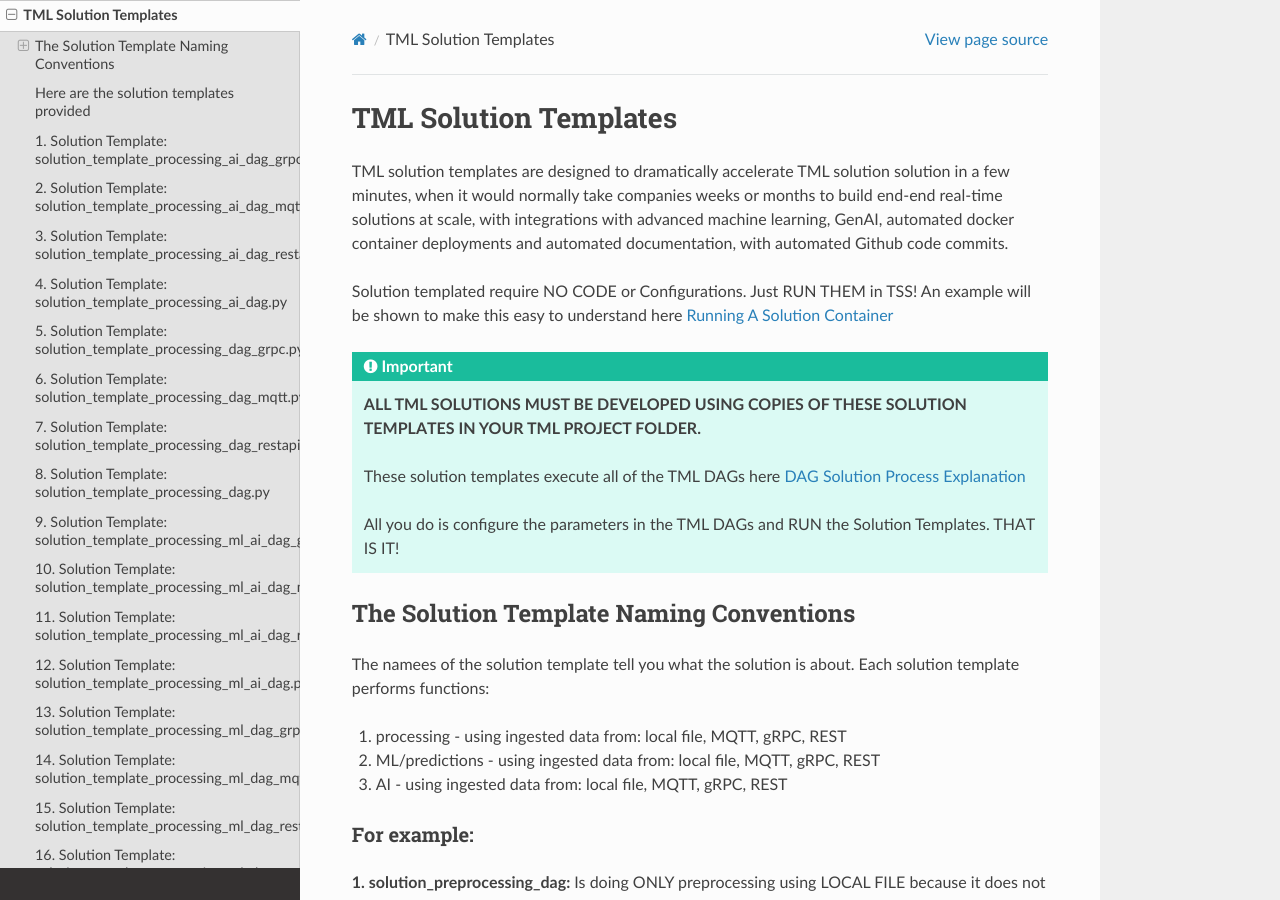
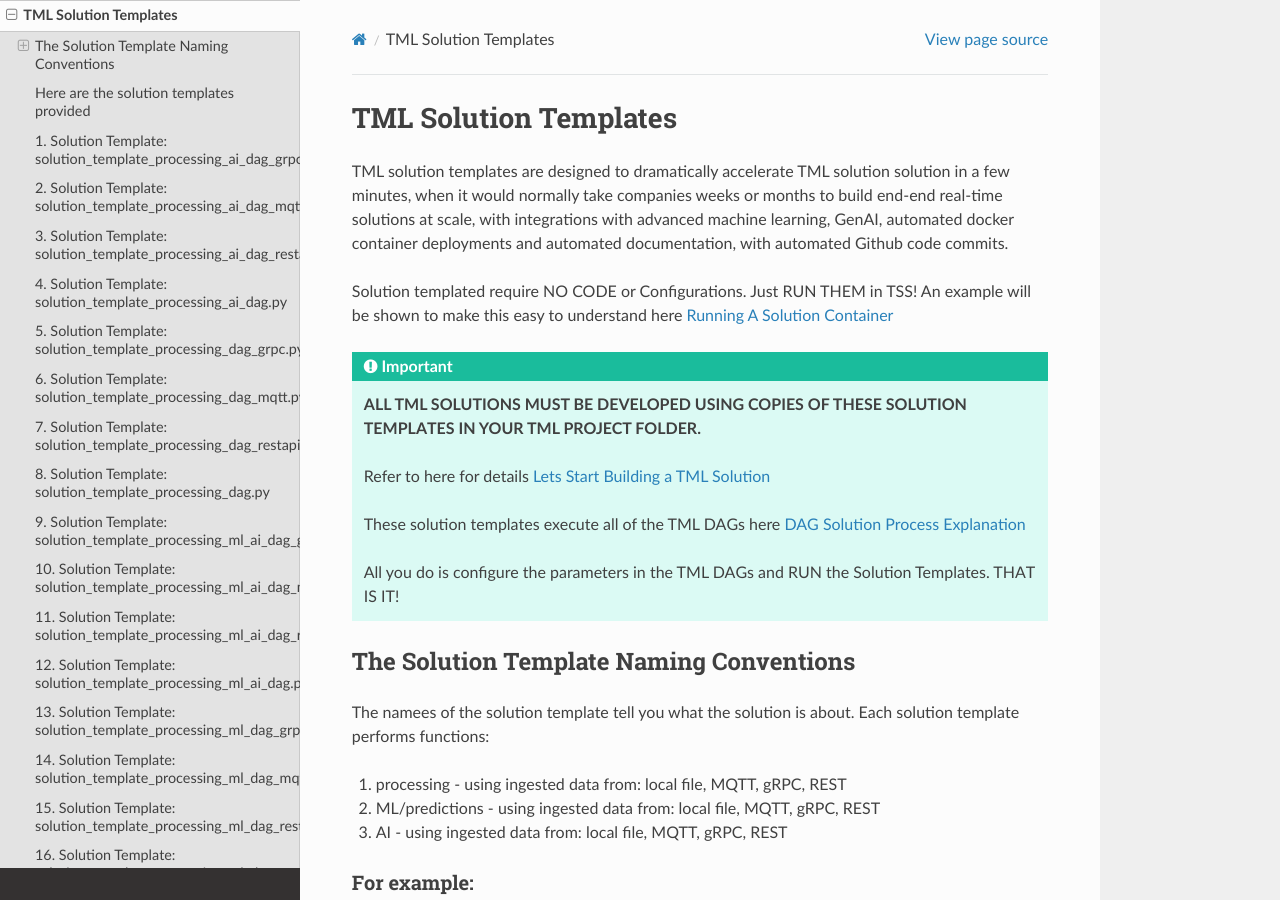
Before and after one commit to smaurice101/readthedocs, a Sphinx documentation site: the page built from docs/source/solutions.rst, in a window 1280 px wide and 900 px high. Built offline with Sphinx 7.4.7 and the Read the Docs theme 2.0.0, drawn with Linux system fonts in a browser that asks for light colours.

Commit message:
Update solutions.rst

```diff
--- a/docs/source/solutions.rst
+++ b/docs/source/solutions.rst
@@ -7,6 +7,8 @@ Solution templated require NO CODE or Configurations.  Just RUN THEM in TSS! An
 
 .. important::
    **ALL TML SOLUTIONS MUST BE DEVELOPED USING COPIES OF THESE SOLUTION TEMPLATES IN YOUR TML PROJECT FOLDER.**
+
+   Refer to here for details :ref:`Lets Start Building a TML Solution`
 
    These solution templates execute all of the TML DAGs here :ref:`DAG Solution Process Explanation`
 
```
